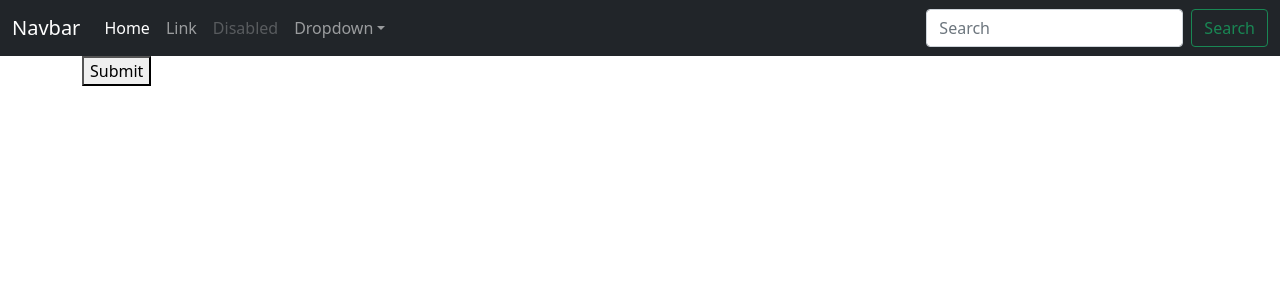
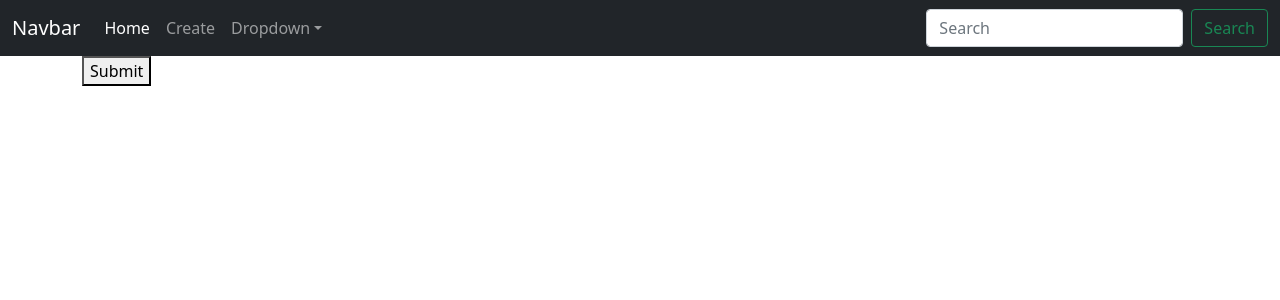
Before and after one commit to Blackice21/schoolapp2, a Django app: page /create_school/ in a window 1280 px wide. Shown: the top 300 px of the page. Run offline with Django 3.2, Linux system fonts and the light colour scheme; parts of the project's set-up code (start-up, migrations or seed data) failed here and were passed over.

Commit message:
minor changes to navbar

```diff
--- a/templates/home.html
+++ b/templates/home.html
@@ -1,7 +1,6 @@
 {% extends 'base.html' %}
 {% block content %}
 <h1 class="text-center">These are your schools!</h1>
-<a style='padding-left:5.3in;' href="{% url 'create_school' %}"><button>Create school!</button></a>
 <div class="row">
   {% for school in schools %}
   <div class="col-md-4" style="padding-top:10px;">
--- a/templates/navbar.html
+++ b/templates/navbar.html
@@ -8,13 +8,10 @@
     <div class="collapse navbar-collapse" id="navbarsExampleDefault">
       <ul class="navbar-nav me-auto mb-2 mb-md-0">
         <li class="nav-item">
-          <a class="nav-link active" aria-current="page" href="#">Home</a>
+          <a class="nav-link active" aria-current="page" href="{% url 'home' %}">Home</a>
         </li>
         <li class="nav-item">
-          <a class="nav-link" href="#">Link</a>
-        </li>
-        <li class="nav-item">
-          <a class="nav-link disabled" href="#" tabindex="-1" aria-disabled="true">Disabled</a>
+          <a class="nav-link" href="{% url 'create_school' %}">Create</a>
         </li>
         <li class="nav-item dropdown">
           <a class="nav-link dropdown-toggle" href="#" id="dropdown01" data-bs-toggle="dropdown" aria-expanded="false">Dropdown</a>
```
Also changed, not shown: templates/create_school.html (line endings or trailing spaces).
